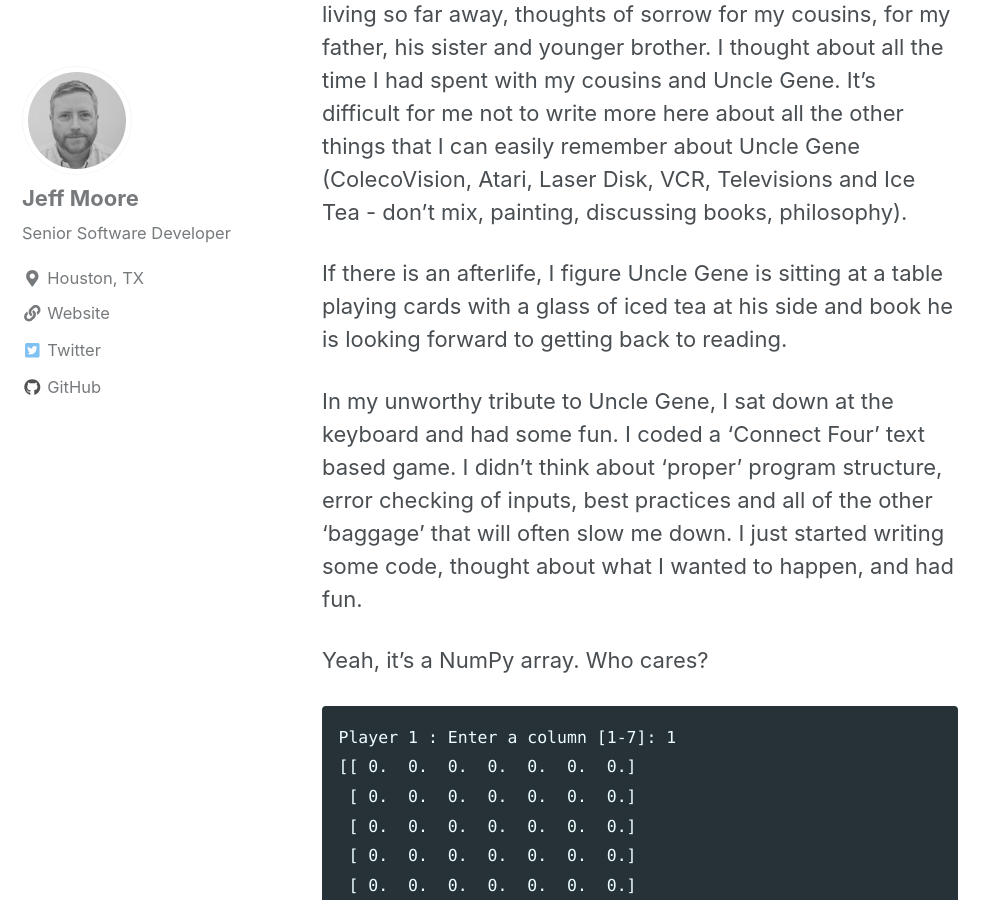
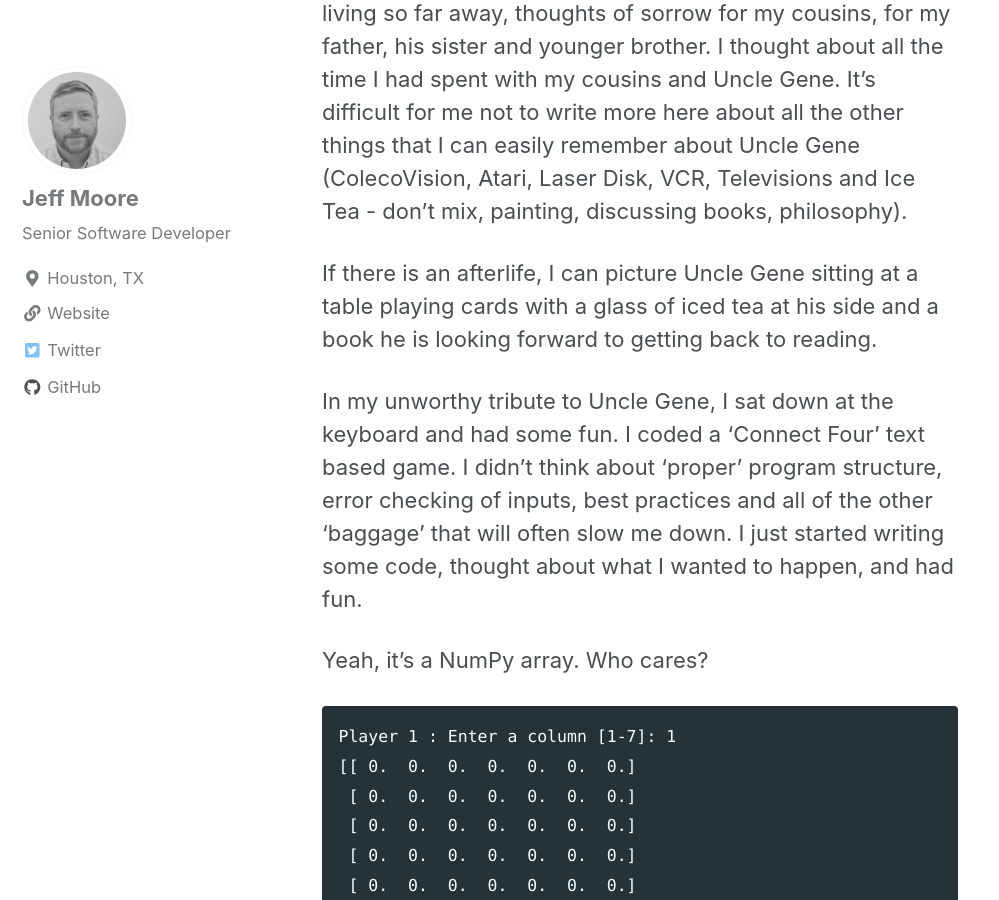
Before and after one commit to jemoore/old-jemoore.github.io, a Jekyll site: the page built from _posts/2018-11-03-first-code.md, in a window 1280 px wide and 900 px high, scrolled down 2803 px. Shown: the whole window, without its empty margins (0-999 px from the left). Built offline with Jekyll 4.4.1, drawn with Linux system fonts in a browser that asks for light colours; cached includes are drawn as plain includes; nearby versions of some CDN libraries.

Commit message:
Fix grammar

```diff
--- a/_posts/2018-11-03-first-code.md
+++ b/_posts/2018-11-03-first-code.md
@@ -33,7 +33,7 @@ Uncle Gene was a multifaceted person.  He was an accomplished painter and writer
 ## The Day After
 I had a difficult time sleeping last night.  The thought of not being able to visit Uncle Gene again, thoughts of guilt for living so far away, thoughts of sorrow for my cousins, for my father, his sister and younger brother.  I thought about all the time I had spent with my cousins and Uncle Gene.  It's difficult for me not to write more here about all the other things that I can easily remember about Uncle Gene (ColecoVision, Atari, Laser Disk, VCR, Televisions and Ice Tea - don't mix, painting, discussing books, philosophy).
 
-If there is an afterlife, I figure Uncle Gene is sitting at a table playing cards with a glass of iced tea at his side and book he is looking forward to getting back to reading.
+If there is an afterlife, I can picture Uncle Gene sitting at a table playing cards with a glass of iced tea at his side and a book he is looking forward to getting back to reading.
 
 In my unworthy tribute to Uncle Gene, I sat down at the keyboard and had some fun.  I coded a 'Connect Four' text based game.  I didn't think about 'proper' program structure, error checking of inputs, best practices and all of the other 'baggage' that will often slow me down.  I just started writing some code, thought about what I wanted to happen, and had fun.
 
```
